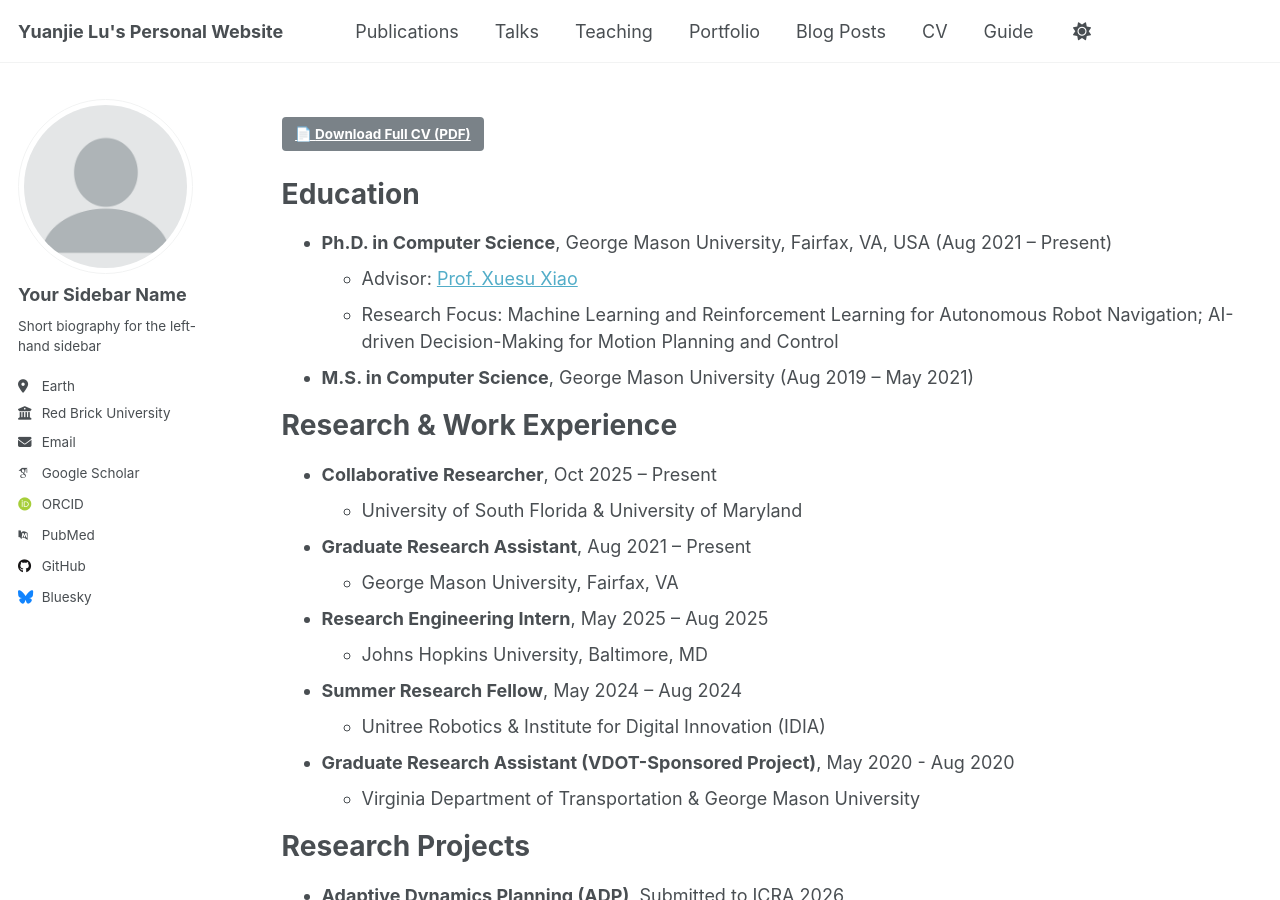
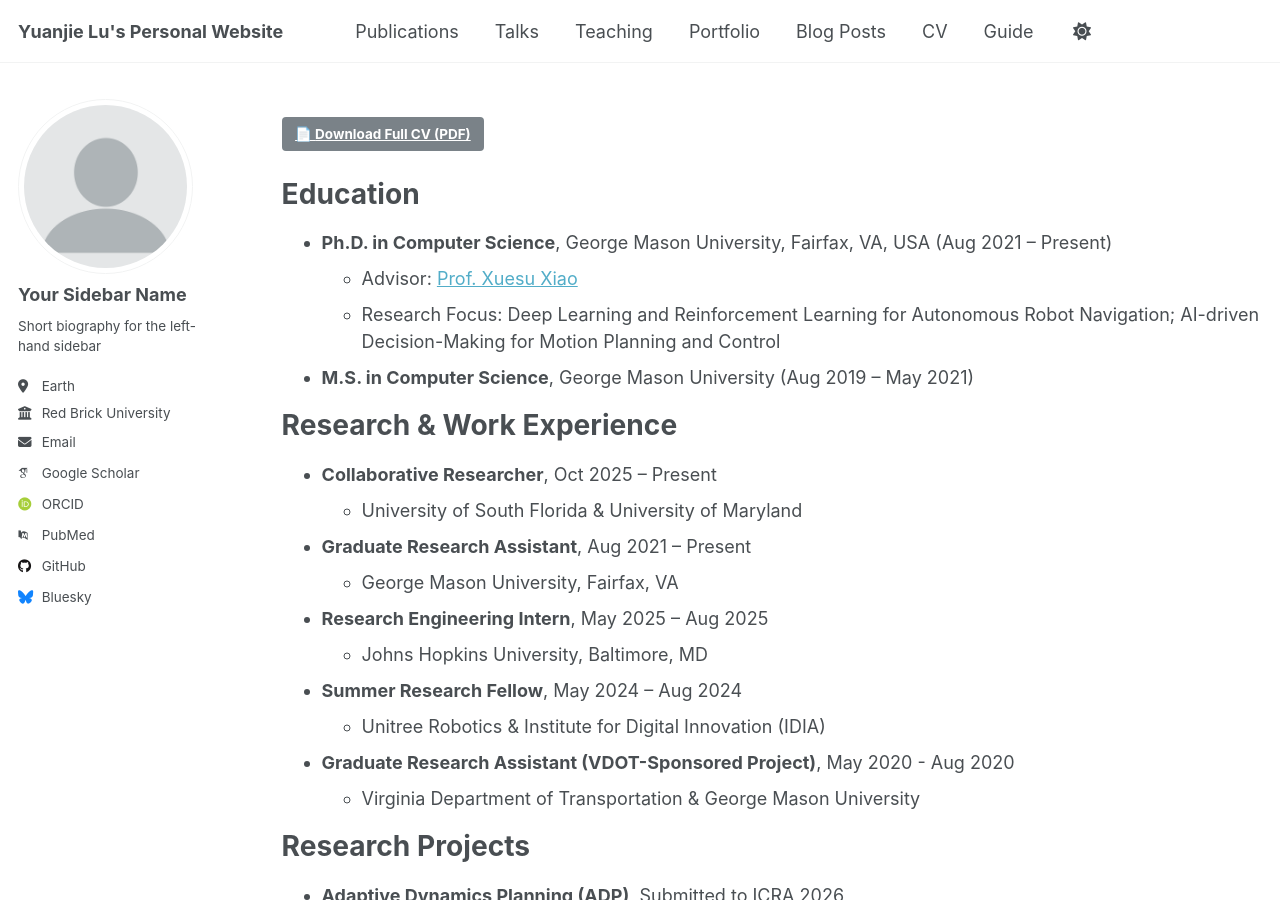
Before and after one commit to yuanjielu-64/yuanjielu-64.github.io, a Jekyll site: the page built from _pages/cv.md, in a window 1280 px wide and 900 px high. Built offline with Jekyll 4.4.1, drawn with Linux system fonts in a browser that asks for light colours; some web fonts are replaced; a script that is not in the unit is left out.

Commit message:
Update cv.md

```diff
--- a/_pages/cv.md
+++ b/_pages/cv.md
@@ -13,7 +13,7 @@ Education
 ======
 * **Ph.D. in Computer Science**, George Mason University, Fairfax, VA, USA (Aug 2021 – Present)
   * Advisor: [Prof. Xuesu Xiao](https://cs.gmu.edu/~xiao/)
-  * Research Focus: Machine Learning and Reinforcement Learning for Autonomous Robot Navigation; AI-driven Decision-Making for Motion Planning and Control
+  * Research Focus: Deep Learning and Reinforcement Learning for Autonomous Robot Navigation; AI-driven Decision-Making for Motion Planning and Control
 
 * **M.S. in Computer Science**, George Mason University (Aug 2019 – May 2021)
 
```
